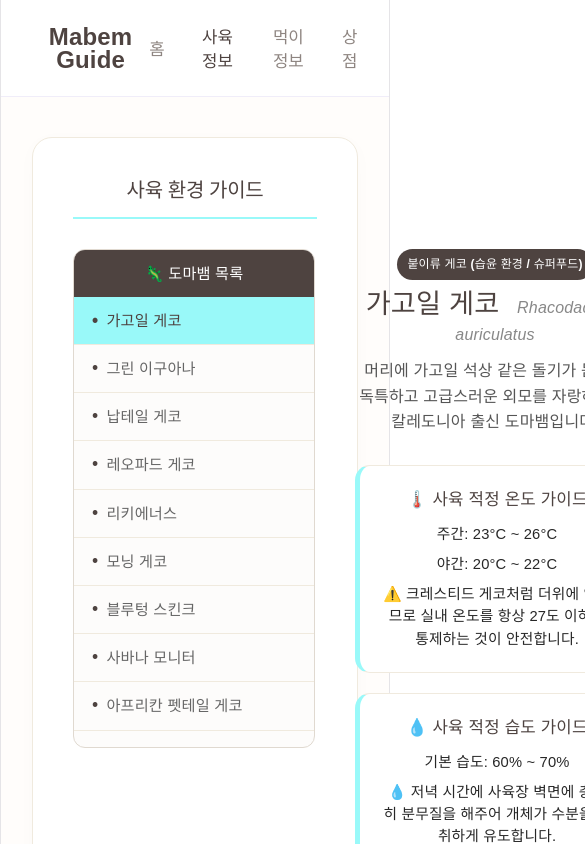
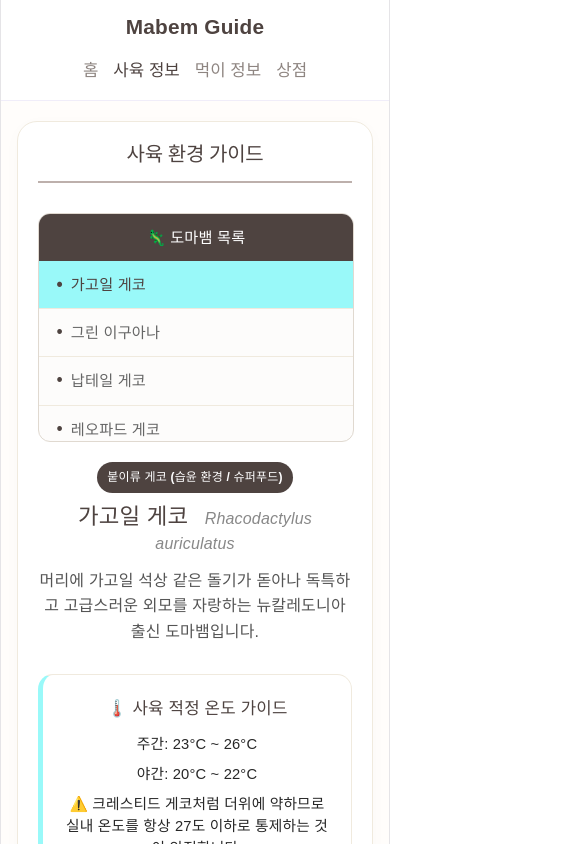
Before and after one commit to gkwydl/mabem-guide, a React (Vite) app: page / in a window 390 px wide. Both pictures are taken after a click on the button "사육 정보". Shown: the top 844 px of the page, 585 px wide, since content can reach past the window. Built offline with nearby package versions, Linux system fonts and the light colour scheme.

Commit message:
반응형 페이지로 수정

```diff
--- a/src/components/Feed.jsx
+++ b/src/components/Feed.jsx
@@ -10,11 +10,11 @@ export default function Feed() {
   const lizard = LIZARD_DATA[selectedLizard];
 
   return (
-    <div style={styles.contentPage}>
-      <h2 style={styles.pageTitle}>무엇을 언제 얼마나 줘야 할까요?</h2>
+    <div style={styles.contentPage} className="responsive-page">
+      <h2 style={styles.pageTitle}>먹이 가이드</h2>
 
-      <div style={styles.containerLayout}>
-        <aside style={styles.sidebar}>
+      <div style={styles.containerLayout} className="responsive-layout">
+        <aside style={styles.sidebar} className="responsive-sidebar">
           <div style={styles.sidebarHeader}>🦎 도마뱀 목록</div>
           <ul style={styles.listContainer}>
             {sortedKeys.map((key) => (
@@ -32,7 +32,7 @@ export default function Feed() {
           </ul>
         </aside>
 
-        <section style={styles.infoDetails}>
+        <section style={styles.infoDetails} className="responsive-details">
           {lizard ? (
             <>
               <span style={styles.categoryBadge}>{lizard.category}</span>
@@ -64,18 +64,14 @@ export default function Feed() {
 
 const styles = {
   contentPage: { backgroundColor: '#fff', padding: '40px', borderRadius: '20px', boxShadow: '0 4px 20px rgba(0,0,0,0.02)', border: '1px solid #f0eade' },
-  pageTitle: { margin: '0 0 30px 0', color: '#4e4340', borderBottom: '2px solid #99f9f9', paddingBottom: '15px' },
+  pageTitle: { margin: '0 0 30px 0', color: '#4e4340', borderBottom: '2px solid #bdb0ac', paddingBottom: '15px' },
   containerLayout: { display: 'flex', gap: '30px', alignItems: 'flex-start' },
-
-  // 사이드바 목록 스타일
   sidebar: { width: '240px', minWidth: '240px', backgroundColor: '#fdfcfb', borderRadius: '12px', border: '1px solid #e0d9d0', overflow: 'hidden' },
   sidebarHeader: { backgroundColor: '#4e4340', color: '#fff', padding: '12px 15px', fontSize: '0.95rem', fontWeight: 'bold' },
   listContainer: { listStyle: 'none', padding: 0, margin: 0, maxHeight: '450px', overflowY: 'auto' },
   listItem: { padding: '12px 18px', cursor: 'pointer', borderBottom: '1px solid #f0eade', color: '#666', fontSize: '0.95rem', fontWeight: '500', display: 'flex', alignItems: 'center', transition: 'all 0.2s' },
   activeListItem: { backgroundColor: '#99f9f9', color: '#4e4340', fontWeight: 'bold' },
   listBullet: { marginRight: '8px', color: '#4e4340', fontSize: '1.1rem' },
-
-  // 본문 영역 스타일
   infoDetails: { flex: 1, paddingLeft: '10px' },
   categoryBadge: { display: 'inline-block', backgroundColor: '#99f9f9', color: '#4e4340', padding: '4px 10px', borderRadius: '20px', fontSize: '0.75rem', fontWeight: 'bold', marginBottom: '12px' },
   lizardHeadline: { margin: '0 0 20px 0', fontSize: '1.5rem', color: '#4e4340', fontWeight: 'bold' },
--- a/src/components/Home.jsx
+++ b/src/components/Home.jsx
@@ -5,7 +5,7 @@ import BannerLizardImg from '../assets/gallery/lzd1.jpeg';
 export default function Home() {
     return (
         <div>
-            <div style={styles.banner}>
+            <div style={styles.banner} className="responsive-banner">
                 <div style={styles.bannerText}>
                     <h1 style={styles.bannerTitle}>멋진 파충류 친구를 구경해보세요!</h1>
                     <p style={styles.bannerDesc}>도마뱀 보면서 힐링하세요.</p>
@@ -37,7 +37,7 @@ const styles = {
     bannerCircleWrapper: { width: '240px', height: '240px', borderRadius: '50%', overflow: 'hidden', border: '5px solid #fff', flexShrink: 0 },
     bannerCircleImg: { width: '100%', height: '100%', objectFit: 'cover', objectPosition: 'center 15%' },
     sectionHeading: { fontSize: '1.4rem', color: '#4e4340', margin: '40px 0 20px 0' },
-    galleryGrid: { display: 'grid', gridTemplateColumns: 'repeat(auto-fill, minmax(280px, 1fr))', gap: '25px', marginBottom: '50px' },
+    galleryGrid: { display: 'grid', gridTemplateColumns: 'repeat(auto-fill, minmax(240px, 1fr))', gap: '25px', marginBottom: '50px' },
     galleryCard: { backgroundColor: '#fff', borderRadius: '15px', overflow: 'hidden', boxShadow: '0 4px 15px rgba(0,0,0,0.04)', border: '1px solid #f0eade' },
     cardImgWrapper: { height: '220px', overflow: 'hidden' },
     cardImg: { width: '100%', height: '100%', objectFit: 'cover' },
--- a/src/components/Info.jsx
+++ b/src/components/Info.jsx
@@ -10,11 +10,11 @@ export default function Info() {
   const lizard = LIZARD_DATA[selectedLizard];
 
   return (
-    <div style={styles.contentPage}>
+    <div style={styles.contentPage} className="responsive-page">
       <h2 style={styles.pageTitle}>사육 환경 가이드</h2>
 
-      <div style={styles.containerLayout}>
-        <aside style={styles.sidebar}>
+      <div style={styles.containerLayout} className="responsive-layout">
+        <aside style={styles.sidebar} className="responsive-sidebar">
           <div style={styles.sidebarHeader}>🦎 도마뱀 목록</div>
           <ul style={styles.listContainer}>
             {sortedKeys.map((key) => (
@@ -32,7 +32,7 @@ export default function Info() {
           </ul>
         </aside>
 
-        <section style={styles.infoDetails}>
+        <section style={styles.infoDetails} className="responsive-details">
           {lizard ? (
             <>
               <span style={styles.categoryBadge}>{lizard.category}</span>
@@ -73,24 +73,20 @@ export default function Info() {
 
 const styles = {
   contentPage: { backgroundColor: '#fff', padding: '40px', borderRadius: '20px', boxShadow: '0 4px 20px rgba(0,0,0,0.02)', border: '1px solid #f0eade' },
-  pageTitle: { margin: '0 0 30px 0', color: '#4e4340', borderBottom: '2px solid #99f9f9', paddingBottom: '15px' },
+  pageTitle: { margin: '0 0 30px 0', color: '#4e4340', borderBottom: '2px solid #bdb0ac', paddingBottom: '15px' },
   containerLayout: { display: 'flex', gap: '30px', alignItems: 'flex-start' },
-
-  // 사이드바 목록 스타일
   sidebar: { width: '240px', minWidth: '240px', backgroundColor: '#fdfcfb', borderRadius: '12px', border: '1px solid #e0d9d0', overflow: 'hidden' },
   sidebarHeader: { backgroundColor: '#4e4340', color: '#fff', padding: '12px 15px', fontSize: '0.95rem', fontWeight: 'bold' },
   listContainer: { listStyle: 'none', padding: 0, margin: 0, maxHeight: '450px', overflowY: 'auto' },
   listItem: { padding: '12px 18px', cursor: 'pointer', borderBottom: '1px solid #f0eade', color: '#666', fontSize: '0.95rem', fontWeight: '500', display: 'flex', alignItems: 'center', transition: 'all 0.2s' },
   activeListItem: { backgroundColor: '#99f9f9', color: '#4e4340', fontWeight: 'bold' },
   listBullet: { marginRight: '8px', color: '#4e4340', fontSize: '1.1rem' },
-
-  // 본문 상세 영역 스타일
   infoDetails: { flex: 1, paddingLeft: '10px' },
   categoryBadge: { display: 'inline-block', backgroundColor: '#4e4340', color: '#fff', padding: '4px 10px', borderRadius: '20px', fontSize: '0.75rem', fontWeight: 'bold', marginBottom: '12px' },
   lizardHeadline: { margin: '0 0 12px 0', fontSize: '1.7rem', color: '#4e4340', fontWeight: 'bold' },
   scientific: { fontSize: '1rem', color: '#888', fontStyle: 'italic', fontWeight: 'normal', marginLeft: '10px' },
   lizardIntro: { color: '#555', lineHeight: '1.6', margin: '0 0 30px 0', fontSize: '1rem' },
-  infoBoxGrid: { display: 'grid', gridTemplateColumns: 'repeat(auto-fit, minmax(280px, 1fr))', gap: '20px', marginBottom: '25px' },
+  infoBoxGrid: { display: 'grid', gridTemplateColumns: 'repeat(auto-fit, minmax(240px, 1fr))', gap: '20px', marginBottom: '25px' },
   infoBox: { backgroundColor: '#fff', padding: '22px', borderRadius: '15px', border: '1px solid #f0eade', borderLeft: '5px solid #99f9f9', display: 'flex', flexDirection: 'column', gap: '8px' },
   boxTitle: { color: '#4e4340', fontSize: '1.05rem', marginBottom: '4px' },
   boxP: { margin: 0, color: '#272727', fontSize: '0.92rem', lineHeight: '1.5' },
--- a/src/components/Shop.jsx
+++ b/src/components/Shop.jsx
@@ -3,7 +3,7 @@ import { SHOP_DATA } from '../data/LizardData';
 
 export default function Shop() {
   return (
-    <div style={styles.contentPage}>
+    <div style={styles.contentPage} className="responsive-page">
       <h2 style={styles.pageTitle}>🛒 추천 파충류 샵 링크</h2>
       <p style={{color: '#666', marginBottom: '20px'}}>초보자분들이 안심하고 이용할 수 있는 메이저 샵</p>
       <div style={styles.shopGrid}>
@@ -25,7 +25,7 @@ export default function Shop() {
 const styles = {
   contentPage: { backgroundColor: '#fff', padding: '40px', borderRadius: '20px', boxShadow: '0 4px 20px rgba(0,0,0,0.02)', border: '1px solid #f0eade' },
   pageTitle: { margin: '0 0 25px 0', color: '#4e4340' },
-  shopGrid: { display: 'grid', gridTemplateColumns: 'repeat(auto-fill, minmax(300px, 1fr))', gap: '25px' },
+  shopGrid: { display: 'grid', gridTemplateColumns: 'repeat(auto-fill, minmax(280px, 1fr))', gap: '25px' },
   shopCard: { backgroundColor: '#fffdfa', border: '1px solid #f0eade', padding: '25px', borderRadius: '15px', display: 'flex', flexDirection: 'column', justifyContent: 'space-between' },
   tagWrapper: { display: 'flex', gap: '6px', flexWrap: 'wrap', marginTop: '10px' },
   shopTag: { fontSize: '0.75rem', backgroundColor: '#99f9f9', color: '#4e4340', padding: '4px 8px', borderRadius: '5px', fontWeight: 'bold' },
--- a/src/index.css
+++ b/src/index.css
@@ -109,3 +109,62 @@ code {
   padding: 4px 8px;
   background: var(--code-bg);
 }
+
+@media (max-width: 768px) {
+  nav {
+    flex-direction: column !important;
+    gap: 15px !important;
+    padding: 15px 4% !important;
+  }
+  nav > div {
+    font-size: 1.3rem !important;
+  }
+  nav > div + div {
+    gap: 15px !important;
+  }
+
+  main {
+    width: 92% !important;
+    padding: 20px 0 40px 0 !important;
+  }
+
+  .responsive-banner {
+    flex-direction: column-reverse !important;
+    text-align: center !important;
+    padding: 30px 20px !important;
+    gap: 20px !important;
+  }
+  .responsive-banner h1 {
+    font-size: 1.5rem !important;
+  }
+  .responsive-banner p {
+    max-width: 100% !important;
+    font-size: 0.9rem !important;
+  }
+  .responsive-banner div {
+    width: 160px !important;
+    height: 160px !important;
+  }
+
+  .responsive-layout {
+    flex-direction: column !important;
+    gap: 20px !important;
+  }
+  .responsive-sidebar {
+    width: 100% !important;
+    min-width: 100% !important;
+  }
+  .responsive-sidebar ul {
+    max-height: 180px !important;
+  }
+  .responsive-details {
+    padding-left: 0 !important;
+  }
+  .responsive-details h3 {
+    font-size: 1.4rem !important;
+  }
+
+  .responsive-page {
+    padding: 20px !important;
+  }
+}
```
